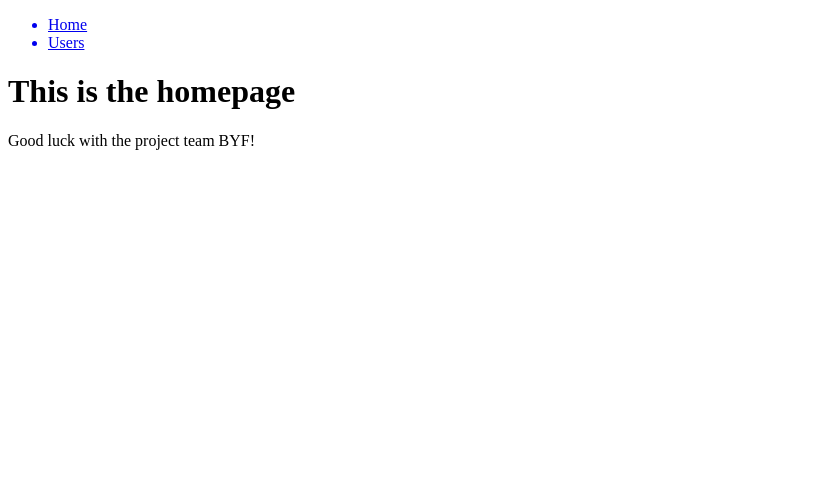
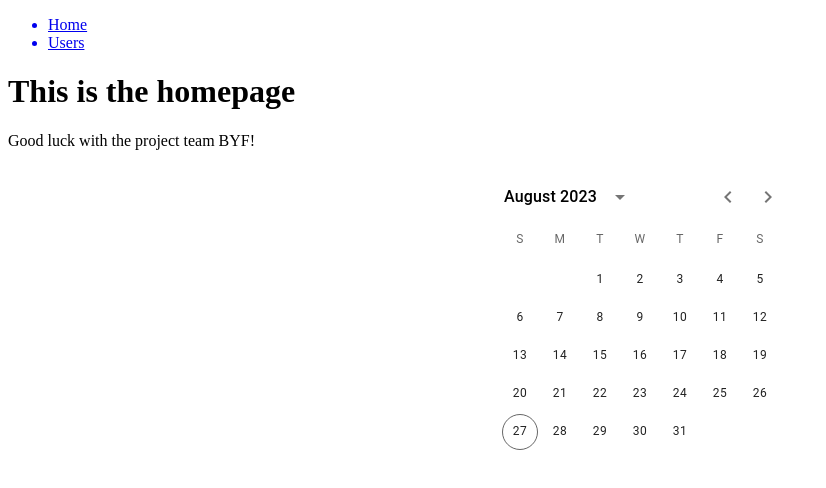
Before and after one commit to nurlanimamali95/BookYourFuture, a React app in the folder client/: page / in a window 1280 px wide. Shown: the top 488 px of the page, without its empty margins (0-826 px from the left). Built offline with nearby package versions, Linux system fonts and the light colour scheme.

Commit message:
initial commit Facing the problem with using new components

```diff
--- /dev/null
+++ b/client/src/components/DatePicker/Calendar.js
@@ -0,0 +1,14 @@
+import React from "react";
+import { LocalizationProvider } from "@mui/x-date-pickers/LocalizationProvider";
+import { AdapterDayjs } from "@mui/x-date-pickers/AdapterDayjs";
+import { DateCalendar } from "@mui/x-date-pickers/DateCalendar";
+
+function BasicDateCalendar() {
+  return (
+    <LocalizationProvider dateAdapter={AdapterDayjs}>
+      <DateCalendar />
+    </LocalizationProvider>
+  );
+}
+
+export default BasicDateCalendar;
--- a/client/src/pages/Home/Home.jsx
+++ b/client/src/pages/Home/Home.jsx
@@ -1,4 +1,5 @@
 import React from "react";
+import BasicDateCalendar from "../../components/DatePicker/Calendar";
 
 import TEST_ID from "./Home.testid";
 
@@ -7,6 +8,7 @@ const Home = () => {
     <div data-testid={TEST_ID.container}>
       <h1>This is the homepage</h1>
       <p>Good luck with the project team BYF!</p>
+      <BasicDateCalendar />
     </div>
   );
 };
```
Also changed, not shown: package.json (+6 -1 lines), client/src/pages/Admin/AdminDashboard.js (added), client/src/pages/Students/StudentsDashboard.js (added), 1 other file (tests, documents, lock files or other folders).
